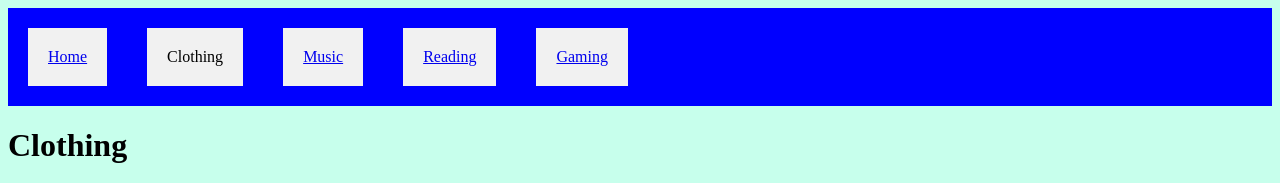
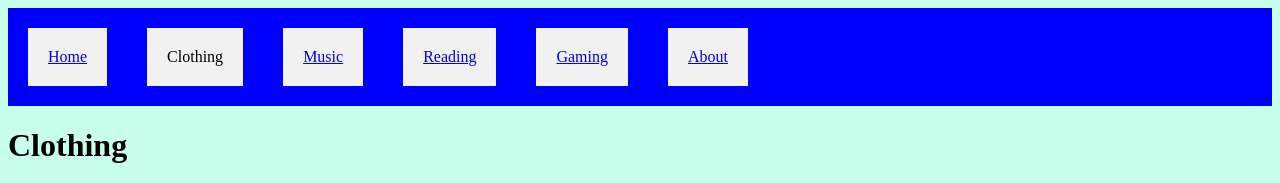
Before and after one commit to lordfrank17/introdh1, a plain HTML site: page website1.html in a window 1280 px wide. Shown: the top 183 px of the page. Drawn offline with Linux system fonts and the light colour scheme.

Commit message:
Update website1.html

```diff
--- a/website1.html
+++ b/website1.html
@@ -1,7 +1,7 @@
 <!DOCTYPE html>
 <html>
 <head>
-	<title>Let Me Be Frank</title>
+	<title>Clothing</title>
 	<style>
 		.flex-container {
         display: flex;
@@ -21,6 +21,7 @@
 		  <div><a href="music.html">Music</a></div>
 		  <div><a href="reading.html">Reading</a></div>
 		  <div><a href="gaming.html">Gaming</a></div>
+		  <div><a href="about.html">About</a></div>
 	  </div>
     <main>
       <h1>Clothing</h1>
```
